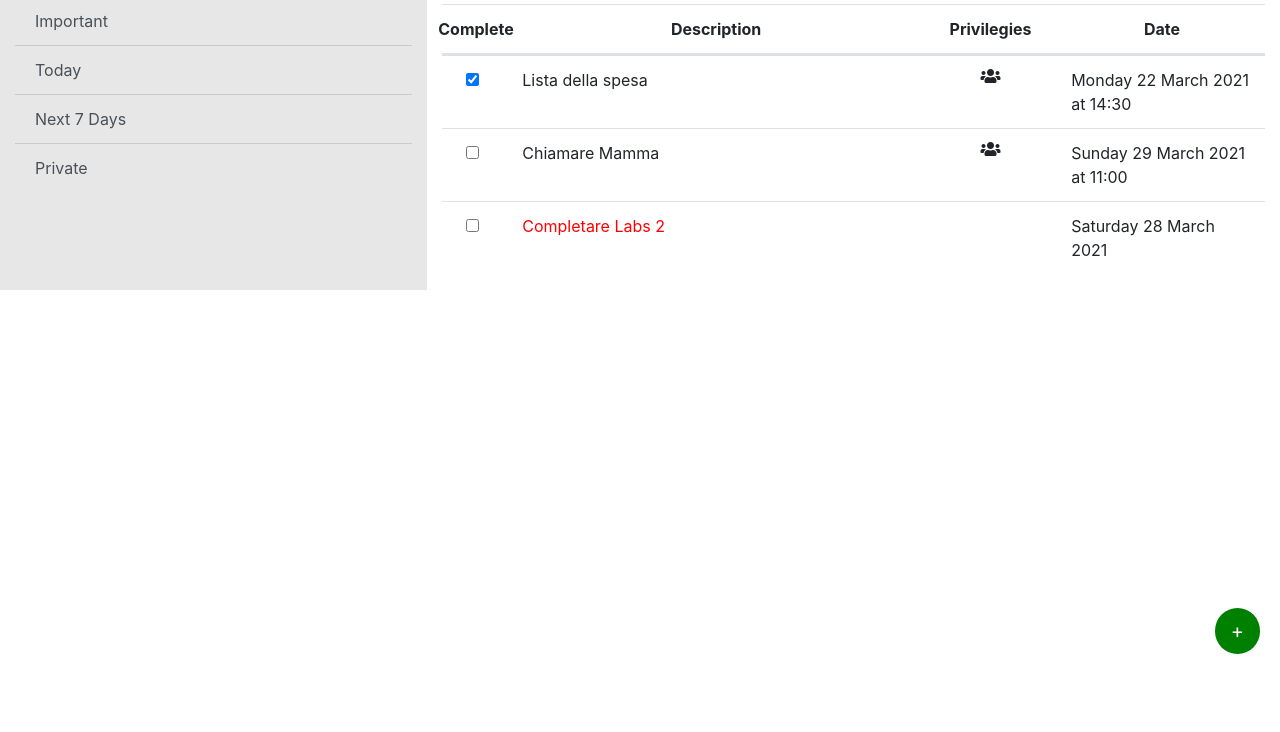
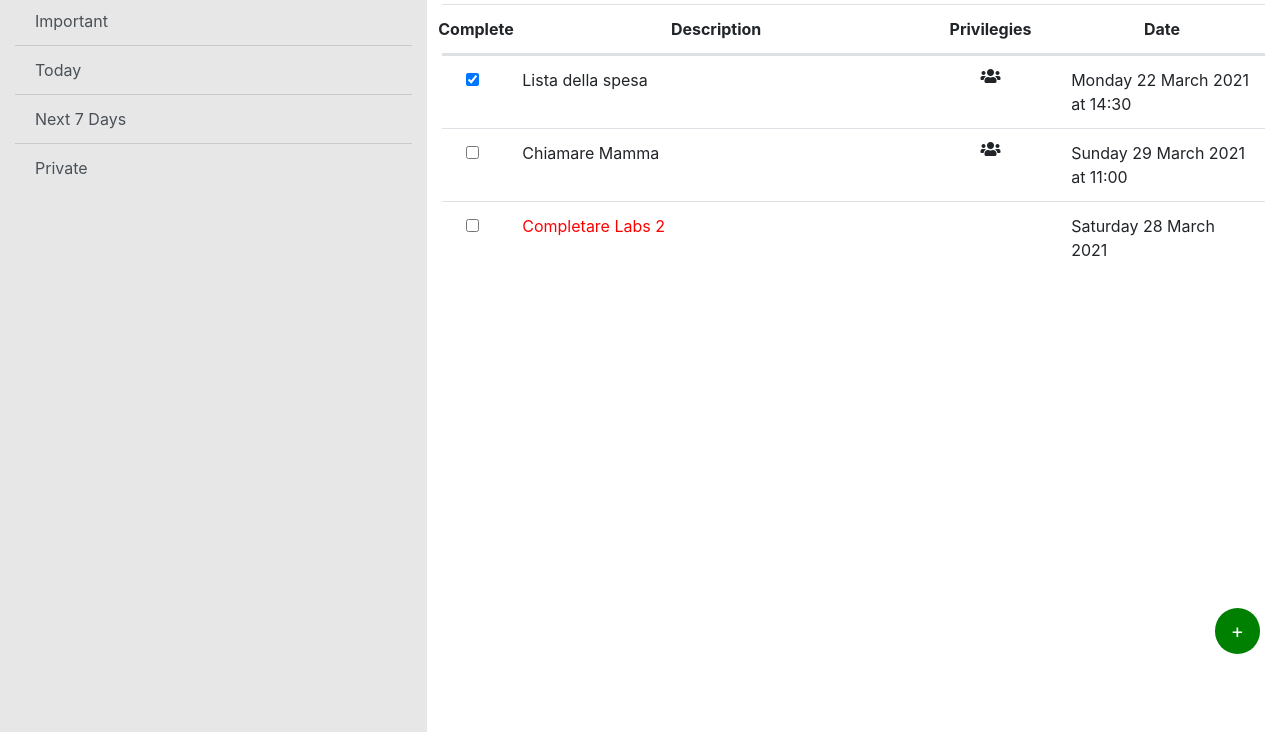
Before and after one commit to cannarelladev/labs, a plain HTML site: page 02/index.html in a window 1280 px wide. Shown: the part 126-858 px from the top of the page. Before the commit the page ends 800 px from the top, so only its background shows below. Drawn offline with nearby package versions, Linux system fonts and the light colour scheme.

Commit message:
minor css fixed

```diff
--- a/02/index.html
+++ b/02/index.html
@@ -40,7 +40,7 @@
 
     <main>
       <div class="container-fluid">
-        <div class="row">
+        <div class="row min-vh-100">
           <nav id="sidebarMenu" class="col-lg-4 d-lg-block sidebar collapse pt-3">
             <!-- Search Bar-->
             <div class="dflex d-lg-none pb-3">
--- a/02/style.css
+++ b/02/style.css
@@ -29,10 +29,6 @@ nav.custom-navbar{
     font-size: 1.75rem;
 }
 
-html, body, .container-fluid, .row{
-    height: 100%;
-}
-
 .btn-lg.round {
 	border-radius: 24px;
     background-color: green;
```
